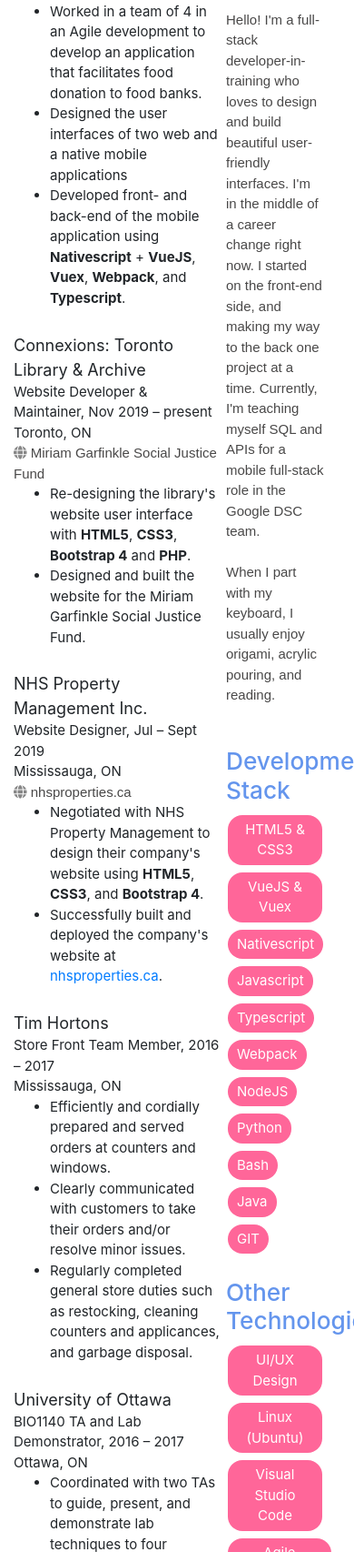
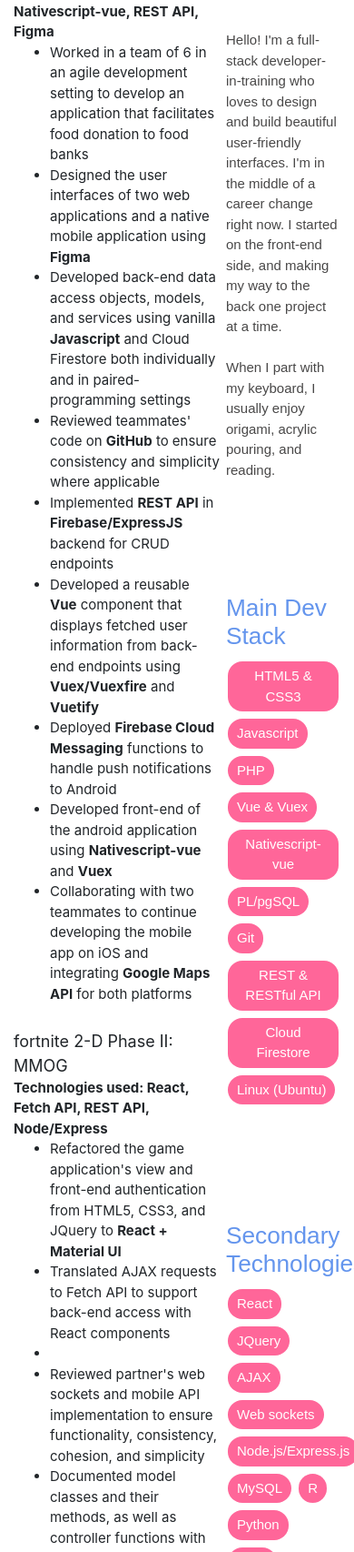
Before and after one commit to NElnour/nelnour-old-website, a plain HTML site: page resume.html in a window 390 px wide. Shown: the part 294-2000 px from the top of the page at 91% size. Drawn offline with nearby package versions, Linux system fonts and the light colour scheme.

Commit message:
Finish resume page

```diff
--- a/css/main.css
+++ b/css/main.css
@@ -27,7 +27,7 @@
     background-image: url("../imgs/undraw_progressive_app_m9ms.png");
     background-repeat: no-repeat;
     background-position: 50% 0%;
-    background-size: 100% 100% !important;
+    background-size: 90% 90% !important;
     padding-bottom: 10%;
     color: white;
 }
--- a/css/resume.css
+++ b/css/resume.css
@@ -7,15 +7,15 @@
 
 .container {
     display: grid;
-    grid-template-columns: 65% 30%;
+    grid-template-columns: 65% 35%;
 }
 
 
 .work {
     grid-column-start: 1;
     grid-column-end: 2;
-    grid-row-start: 1;
-    grid-row-end: 3;
+    grid-row-start: 3;
+    grid-row-end: 4;
     padding-right: 3%;
 }
 
@@ -35,8 +35,8 @@
 .projects {
     grid-column-start: 1;
     grid-column-end: 2;
-    grid-row-start: 3;
-    grid-row-end: 4;
+    grid-row-start: 1;
+    grid-row-end: 3;
     padding-right: 3%;
 }
 
@@ -45,6 +45,12 @@
     grid-column-end: 3;
     grid-row-start: 2;
     grid-row-end: 3;
+}
+
+.spacer {
+    width: 100%;
+    height: 5%;
+    background-color: transparent;
 }
 
 h3 {
--- a/resume.html
+++ b/resume.html
@@ -18,7 +18,7 @@
 
 <header class="header">
     <nav class="navbar navbar-expand navbar-light">
-        <a class="navbar-brand" href="./index.html#about">
+        <a class="navbar-brand" href="./home.html#about">
             <!---https://cliply.co/clip/lisa-avatar/-->
             <img src="./imgs/371904150_LISA_AVATAR_400px.gif" width="100" class="d-inline-block align-center" alt=""
                 style="padding-right: 10%;">Nada Elnour
@@ -29,9 +29,6 @@
                 <li class="nav-item">
                     <a class="nav-link" href="#resume">Resume</a>
                 </li>
-                <li class="nav-item">
-                    <a class="nav-link" href="https://nelnour.github.io/bioinformed.github.io/">Blog</a>
-                </li>
             </ul>
         </div>
     </nav>
@@ -39,39 +36,158 @@
 
 <body>
     <div class="container">
-
-        <div class="item work" id="work">
-            <h3>Experience</h3>
+        <div class="item projects" id="projects">
+            <h3>Projects</h3>
             <div class="job">
-                <div class="job-place">Google Developer Student Club Initiative</div>
-                <div class="job-title">Mobile App Full-stack Developer, Dec 2019 &ndash; present</div>
-                <div class="job-location">Mississauga, ON</div>
-                <div class="job-link"><span class="fas fa-globe"></span> <a href=""></a> <br /></div>
+                <div class="job-place">Google Developer Student Club Community Project</div>
+                <!--<div class="job-link"><span class="fas fa-globe"></span> <a href=""></a> <br /></div>-->
                 <div class="job-desc">
+                    <strong>Technologies used: Javascript, Vue, Vuex, Vuexfire, Cloud Firestore, Firebase Cloud Messaging, Nativescript-vue, REST API, Figma </strong>
                     <ul>
-                        <li>Worked in a team of 4 in an Agile development to develop an application that facilitates
-                            food donation to food banks.</li>
-                        <li>Designed the user interfaces of two web and a native mobile applications</li>
-                        <li>Developed front- and back-end of the mobile application using <strong>Nativescript</strong>
-                            + <strong>VueJS</strong>, <strong>Vuex</strong>, <strong>Webpack</strong>, and
-                            <strong>Typescript</strong>.</li>
+                        <li>Worked in a team of 6 in an agile development setting to develop an application that facilitates
+                            food donation to food banks</li>
+                        <li>Designed the user interfaces of two web applications and a native mobile application using <strong>Figma</strong></li>
+                        <li>Developed back-end data access objects, models, and services using vanilla <strong>Javascript</strong> and <stron>Cloud Firestore</stron> both individually and in paired-programming settings</li>
+                        <li>Reviewed teammates' code on <strong>GitHub</strong> to ensure consistency and simplicity where applicable </li>
+                        <li>Implemented <strong>REST API</strong> in <strong>Firebase/ExpressJS</strong> backend for CRUD endpoints </li>
+                        <li>Developed a reusable <strong>Vue</strong> component that displays fetched user information from back-end endpoints using <strong>Vuex/Vuexfire</strong> and <strong>Vuetify</strong></li>
+                        <li>Deployed <strong>Firebase Cloud Messaging</strong> functions to handle push notifications to Android</li>
+                        <li>Developed front-end of the android application using <strong>Nativescript-vue</strong> and <strong>Vuex</strong> </li>
+                        <li>Collaborating with two teammates to continue developing the mobile app on iOS and integrating <strong>Google Maps API</strong> for both platforms </li>
                     </ul>
                 </div>
             </div>
 
             <div class="job">
-                <div class="job-place">Connexions: Toronto Library & Archive</div>
-                <div class="job-title">Website Developer & Maintainer, Nov 2019 &ndash; present</div>
-                <div class="job-location">Toronto, ON</div>
-                <div class="job-link"><span class="fas fa-globe"></span> <a
-                        href="http://miriamgarfinklefund.org/">Miriam Garfinkle Social Justice Fund</a> <br /></div>
+                <div class="job-place">fortnite 2-D Phase II: MMOG</div>
+                <!--<div class="job-link"><span class="fas fa-globe"></span> <a href=""></a> <br /></div>-->
                 <div class="job-desc">
+                    <strong>Technologies used: React, Fetch API, REST API, Node/Express</strong>
                     <ul>
-                        <li>Re-designing the library's website user interface with <strong>HTML5</strong>, <strong>CSS3</strong>, <strong>Bootstrap 4</strong> and <strong>PHP</strong>.</li>
-                        <li>Designed and built the website for the Miriam Garfinkle Social Justice Fund.</li>
+                        <li>Refactored the game application's view and front-end authentication from HTML5, CSS3, and JQuery to <strong>React + Material UI</strong></li>
+                        <li>Translated AJAX requests to Fetch API to support back-end access with React components</li>
+                        <li></li>
+                        <li>Reviewed partner's web sockets and mobile API implementation to ensure functionality, consistency, cohesion, and simplicity</li>
+                        <li>Documented model classes and their methods, as well as controller functions with <strong>Javadoc</strong></li>
                     </ul>
                 </div>
             </div>
+
+            <div class="job">
+                <div class="job-place">fortnite 2-D Phase I: MVC</div>
+               <!--<div class="job-link"><span class="fas fa-globe"></span> <a href=""></a> <br /></div>-->
+                <div class="job-desc">
+                    <strong>Technologies used: Javascript, AJAX, JQuery, REST API, SQLite3, MVC pattern</strong>
+                    <ul>
+                        <li>Collaborated with a partner to create a single-page application hosting a 2-D version of Fortnite using <strong>HTML5, CSS3, Jaascript, JQuery, </strong><strong>AJAX</strong></li>
+                        <li>Coded player, world, ammunition, sound effect models using <strong>Javascript</strong></li>
+                        <li>Coded controller functions responsible for player and ammunition animation, sound effects, object removal from HTML5 Canvas, <strong>AJAX</strong> requests to back-end to
+                            fetch and update player statistics, and conditional display of DOM elements with <strong>JQuery</strong></li>
+                        <li>Helped develop <strong>REST API</strong> endpoints for accessing and updating user info in <strong>SQLite3</strong> database as well as the database's schema and triggers</li>
+                        <li>Reviewed partner's code to ensure naming consistency and cleaner code</li>
+                    </ul>
+                </div>
+            </div>
+
+            <div class="job">
+                <div class="job-place">Online Games Collection App</div>
+                <!--<div class="job-link"><span class="fas fa-globe"></span> <a href=""></a> <br /></div>-->
+                <div class="job-desc">
+                    <strong>Technologies used: HTML5, CSS3, PHP, PostgreSQL</strong>
+                    <ul>
+                        <li>Collaborated with a partner to develop a single-page application that hosts three games: Guess Game (given), 15 Puzzle, Peg Solitaire, and Mastermind</li>
+                        <li>Developed Peg Solitaire (MVC) and co-developed Mastermind (MV) using <strong>HTML5, CSS3</strong> and <strong>PHP</strong> including game statistics' updates in database</li>
+                        <li>Helped develop <strong>PostgreSQL</strong> database schema and triggers to track user registration and game statistics</li>
+                        <li>Developed and styled user account page to display statistics, user information, and enable account update using <strong>HTML5, CSS3, </strong> and <strong>PHP</strong></li>
+                    </ul>
+                </div>
+            </div>
+
+            <div class="job">
+                <div class="job-place">Snake</div>
+                <div class="job-link"><span class="fas fa-globe"></span> <a
+                        href="https://github.com/shogi9x9/snake_game/tree/master">shogi9x9/snake_game</a>
+                    <br /></div>
+                <div class="job-desc">
+                    An open-source OOP implementation of Snake using <strong>Python/pygame</strong>. I wrote the scenes
+                    and scene switching responsible for displaying scores in the leaderboard and after a game's
+                    instance.
+                </div>
+            </div>
+
+            <div class="job">
+                <div class="job-place">annotator3D</div>
+                <div class="job-link"><span class="fas fa-globe"></span> <a
+                        href="https://github.com/NElnour/annotator3D">NElnour/annotator3D</a>
+                    <br /></div>
+                <div class="job-desc">
+                    An <strong>R</strong> Shiny app to visualize chromatin-loop annotated motifs based on
+                    cluster membership score.
+                </div>
+            </div>
+
+            <div class="job">
+                <div class="job-place">CAPSULE</div>
+                <div class="job-link"><span class="fas fa-globe"></span> <a
+                        href="https://github.com/NElnour/CAPSULE">NElnour/CAPSULE</a>
+                    <br /></div>
+                <div class="job-desc">
+                    An <strong>R</strong> package to parse <a href="https://www.proteinatlas.org/">Human Protein Cell
+                        Atlas </a> database and visualize locations by
+                    edit the XML of an SVG of a prototypical cell.
+                </div>
+            </div>
+
+
+
+        </div>
+
+        <div class="item about" id="about">
+            <h3>About</h3>
+            <span class="fas fa-globe"></span> <a href="https://nelnour.github.io"> nelnour.github.io</a> <br />
+            <span class="fab fa-github-alt"></span> <a href="https://github.com/NElnour"> NElnour</a> <br />
+            <span class="fab fa-linkedin-in"></span> <a href="https://www.linkedin.com/in/nada-elnour-2ab922b9/"> Nada Elnour</a> <br />
+            <span class="far fa-envelope"></span> nada.elnour@protonmail.com <br />
+            <br />
+            <br />
+            Hello! I'm a full-stack developer-in-training who loves to design and build beautiful user-friendly
+            interfaces. I'm in the middle of a career change right now.
+            I started on the front-end side, and making my way to the back one project at a time.
+            <br />
+            <br />
+            When I part with my keyboard, I usually enjoy origami, acrylic pouring, and reading.
+
+            <div class="spacer"></div>
+
+            <h3>Main Dev Stack</h3>
+            <button class="button">HTML5 & CSS3</button>
+            <button class="button">Javascript</button>
+            <button class="button">PHP</button>
+            <button class="button">Vue & Vuex</button>
+            <button class="button">Nativescript-vue</button>
+            <button class="button">PL/pgSQL</button>
+            <button class="button">Git</button>
+            <button class="button">REST & RESTful API</button>
+            <button class="button">Cloud Firestore</button>
+            <button class="button">Linux (Ubuntu)</button>
+
+            <div class="spacer"></div>
+
+            <h3>Secondary Technologies</h3>
+            <button class="button">React</button>
+            <button class="button">JQuery</button>
+            <button class="button">AJAX</button>
+            <button class="button">Web sockets</button>
+            <button class="button">Node.js/Express.js</button>
+            <button class="button">MySQL</button>
+            <button class="button">R</button>
+            <button class="button">Python</button>
+            <button class="button">Bash</button>
+            <button class="button">LaTeX</button>
+        </div>
+
+        <div class="item work" id="work">
+            <h3>Experience</h3>
 
             <div class="job">
                 <div class="job-place">NHS Property Management Inc.</div>
@@ -123,96 +239,11 @@
 
         </div>
 
-        <div class="item about" id="about">
-            <h3>About</h3>
-            <span class="fab fa-github-alt"></span> <a href="https://github.com/NElnour"> NElnour</a> <br />
-            <span class="fas fa-globe"></span> <a href="https://nelnour.github.io"> nelnour.github.io</a> <br />
-            <span class="far fa-envelope"></span> nada.elnour@protonmail.com <br />
-            <br />
-            <br />
-            Hello! I'm a full-stack developer-in-training who loves to design and build beautiful user-friendly
-            interfaces. I'm in the middle of a career change right now.
-            I started on the front-end side, and making my way to the back one project at a time. Currently, I'm
-            teaching myself SQL and APIs for a mobile full-stack role in the Google DSC team.
-            <br />
-            <br />
-            When I part with my keyboard, I usually enjoy origami, acrylic pouring, and reading.
-        </div>
-
-        <div class="item projects" id="projects">
-            <h3>Projects</h3>
-
-            <div class="job">
-                <div class="job-place">Snake</div>
-                <div class="job-link"><span class="fas fa-globe"></span> <a
-                        href="https://github.com/shogi9x9/snake_game/tree/master">shogi9x9/snake_game</a>
-                    <br /></div>
-                <div class="job-desc">
-                    An open-source OOP implementation of Snake using <strong>Python/pygame</strong>. I wrote the scenes
-                    and scene switching responsible for displaying scores in the leaderboard and after a game's
-                    instance.
-                </div>
-            </div>
-
-            <div class="job">
-                <div class="job-place">annotator3D</div>
-                <div class="job-link"><span class="fas fa-globe"></span> <a
-                        href="https://github.com/NElnour/annotator3D">NElnour/annotator3D</a>
-                    <br /></div>
-                <div class="job-desc">
-                    An <strong>R</strong> Shiny app to visualize chromatin-loop annotated motifs based on
-                    cluster membership score.
-                </div>
-            </div>
-
-            <div class="job">
-                <div class="job-place">CAPSULE</div>
-                <div class="job-link"><span class="fas fa-globe"></span> <a
-                        href="https://github.com/NElnour/CAPSULE">NElnour/CAPSULE</a>
-                    <br /></div>
-                <div class="job-desc">
-                    An <strong>R</strong> package to parse <a href="https://www.proteinatlas.org/">Human Protein Cell
-                        Atlas </a> database and visualize locations by
-                    edit the XML of an SVG of a prototypical cell.
-                </div>
-            </div>
-
-        </div>
-
         <div class="item extras" id="extras">
-            <h3>Development Stack</h3>
-            <button class="button">HTML5 & CSS3</button>
-            <button class="button">VueJS & Vuex</button>
-            <button class="button">Nativescript</button>
-            <button class="button">Javascript</button>
-            <button class="button">Typescript</button>
-            <button class="button">Webpack</button>
-            <button class="button">NodeJS</button>
-            <button class="button">Python</button>
-            <button class="button">Bash</button>
-            <button class="button">Java</button>
-            <button class="button">GIT</button>
-            <br />
-            <br />
-            <h3>Other Technologies</h3>
-            <button class="button">UI/UX Design</button>
-            <button class="button">Linux (Ubuntu)</button>
-            <button class="button">Visual Studio Code</button>
-            <button class="button">Agile Development</button>
-            <button class="button">Cloud Firestore</button>
-            <button class="button">Bootstrap 4</button>
-            <button class="button">Firebase</button>
-            <button class="button">Figma</button>
-            <button class="button">Krita</button>
-            <button class="button">LaTeX</button>
-            <button class="button">SEO</button>
-            <button class="button">R</button>
-        </div>
-        <div class="item education">
             <h3>Education</h3>
             <p><strong>HBSc Bioinformatics & Computational Biology</strong> <br />
                 <em>University of Toronto</em> <br />
-                2017 – 2020 </p>
+                2017 – present </p>
             <p><strong>MSc Cellular and Molecular Medicine</strong> <br />
                 <em>University of Ottawa</em> <br />
                 2014 – 2016 <br />
@@ -226,7 +257,6 @@
                 2008 – 2011 <br />
                 3.43/4.00</p>
         </div>
-
     </div>
 </body>
 
```
Also changed, not shown: home.html (+1 -4 lines).
